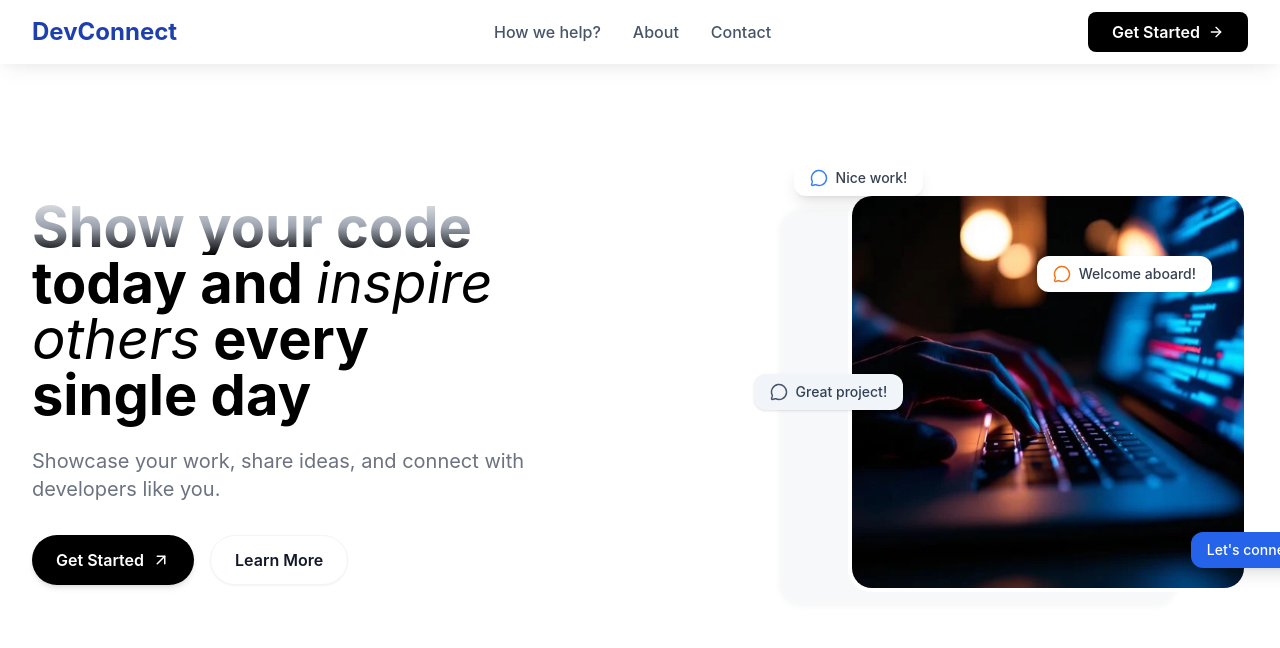
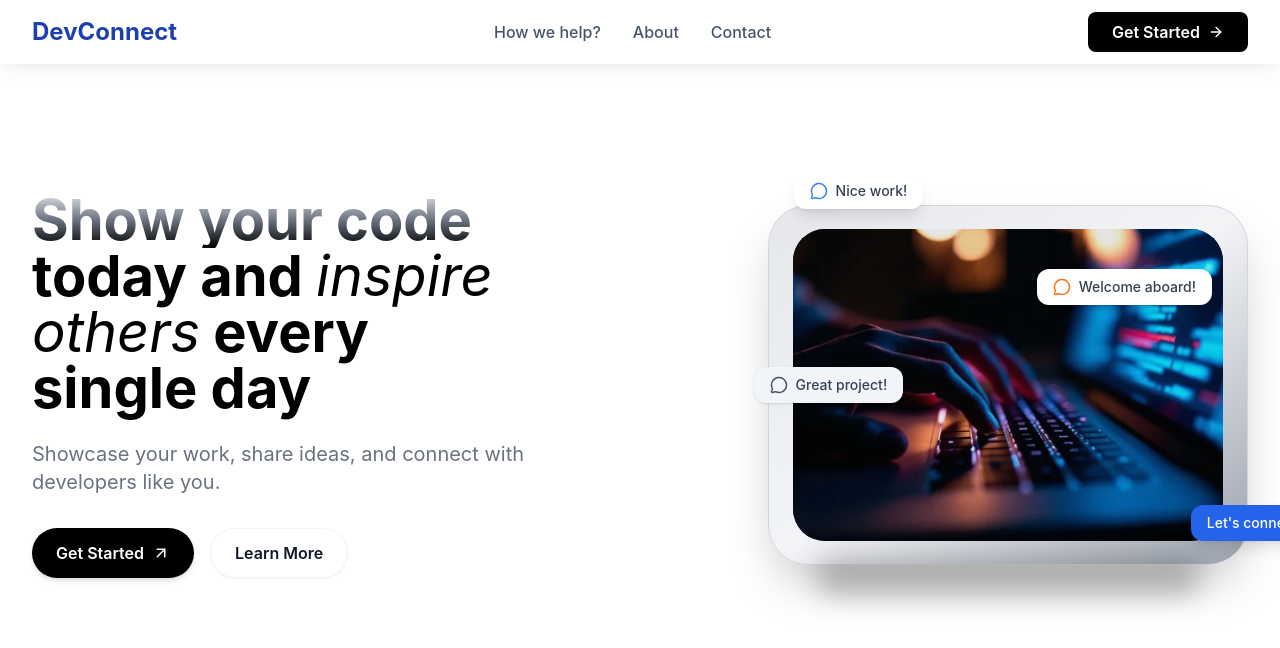
Before and after one commit to Manyaxkapoor/devconnect, a React (Vite) app in the folder devconnect/: page / in a window 1280 px wide. Shown: the top 648 px of the page. Built offline with nearby package versions, Linux system fonts and the light colour scheme.

Commit message:
update hero

```diff
--- a/devconnect/src/components/Hero.jsx
+++ b/devconnect/src/components/Hero.jsx
@@ -1,5 +1,5 @@
 import { ArrowUpRight, MessageCircle } from 'lucide-react';
-import heroImg from '../assets/hero-mockup.jpg'; // You should add your image to src/assets and name it hero-mockup.jpg
+import heroImg from '../assets/hero-mockup.jpg';
 
 const floatKeyframes = `
 @keyframes floatY {
@@ -21,7 +21,7 @@ const Hero = () => {
           {/* Left Column */}
           <div className="w-full lg:w-3/5 flex flex-col justify-center">
             <h1 className="font-display font-bold text-4xl sm:text-5xl lg:text-[3.5rem] leading-[1.1] mb-6">
-              <span className="block bg-gradient-to-b from-gray-200 via-gray-400 to-black bg-clip-text text-transparent">
+              <span className="block bg-gradient-to-b from-gray-200 via-gray-500 to-black bg-clip-text text-transparent">
                 Show your code
               </span>
               <span className="block">
@@ -44,16 +44,25 @@ const Hero = () => {
               </button>
             </div>
           </div>
-          {/* Right Column */}
-          <div className="w-full lg:w-2/5 flex justify-center lg:justify-end mt-12 lg:mt-0 relative">
-            {/* Subtle shadowed duplicate */}
-            <div className="absolute top-4 left-4 w-[400px] h-[400px] rounded-3xl bg-gray-300 opacity-15 blur-[2px] z-0 hidden lg:block" />
-            {/* Main image with subtle effect */}
-            <img
-              src={heroImg}
-              alt="Device mockup"
-              className="relative z-10 w-[400px] h-[400px] object-cover rounded-3xl border-4 border-white transition duration-300 hover:grayscale-[30%] hover:brightness-95"
-            />
+          {/* Right Column - Modern Tablet Mockup */}
+          <div className="w-full lg:w-2/5 flex justify-center lg:justify-end mt-12 lg:mt-0 relative items-center">
+            {/* Device mockup */}
+            <div className="relative z-10 flex items-center">
+              {/* Device frame */}
+              <div className="w-[480px] h-[360px] rounded-[2.5rem] bg-gradient-to-br from-gray-200 via-gray-100 to-gray-400 border border-gray-300 shadow-2xl flex items-center justify-center">
+                {/* Screen area */}
+                <div className="w-[430px] h-[312px] rounded-[2rem] bg-gradient-to-b from-gray-900 via-gray-800 to-gray-900 shadow-inner overflow-hidden flex items-center justify-center">
+                  {/* Screen content (hero image) */}
+                  <img
+                    src={heroImg}
+                    alt="Device mockup"
+                    className="object-cover w-full h-full rounded-[1.7rem] opacity-90"
+                  />
+                </div>
+              </div>
+              {/* Subtle shadow below device */}
+              <div className="absolute left-1/2 -bottom-8 -translate-x-1/2 w-96 h-10 bg-black/20 rounded-full blur-md z-0" />
+            </div>
             {/* Floating message bubbles */}
             <div className="hidden lg:block">
               {/* Top left message */}
```
